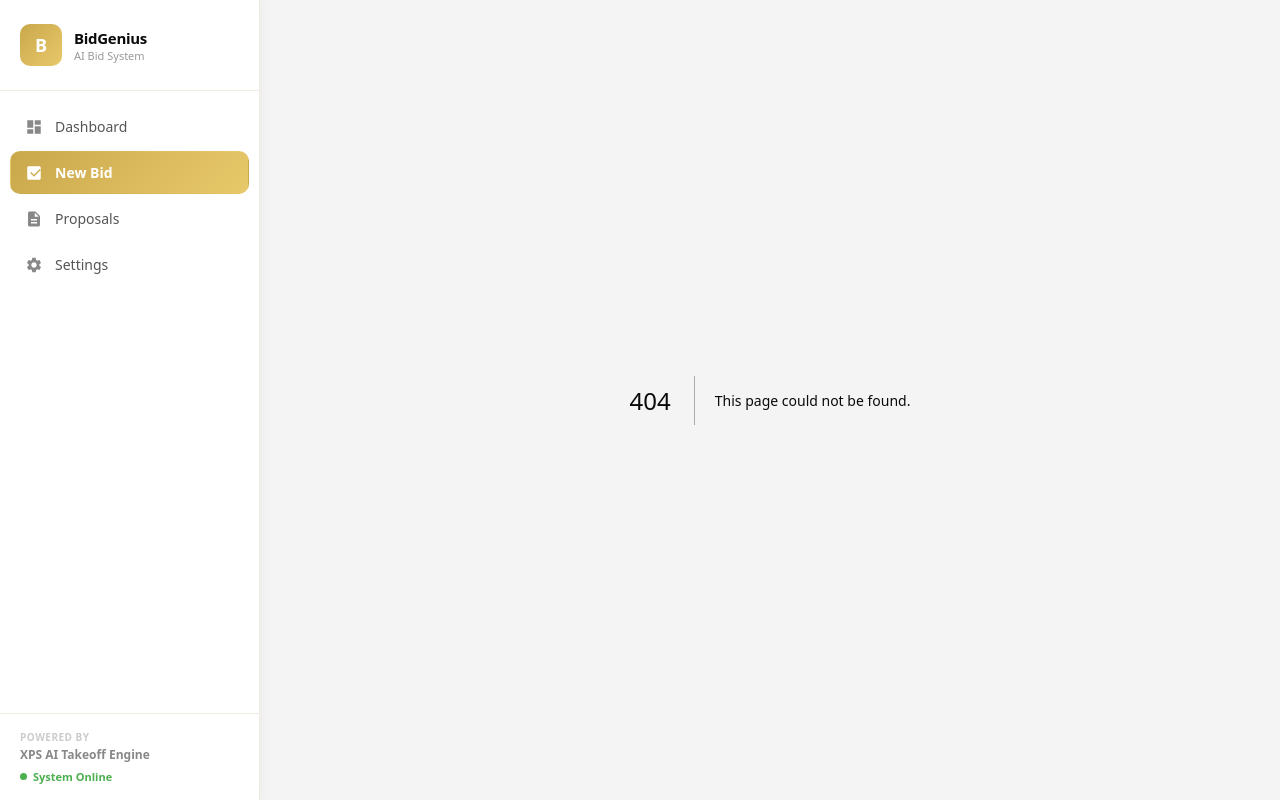
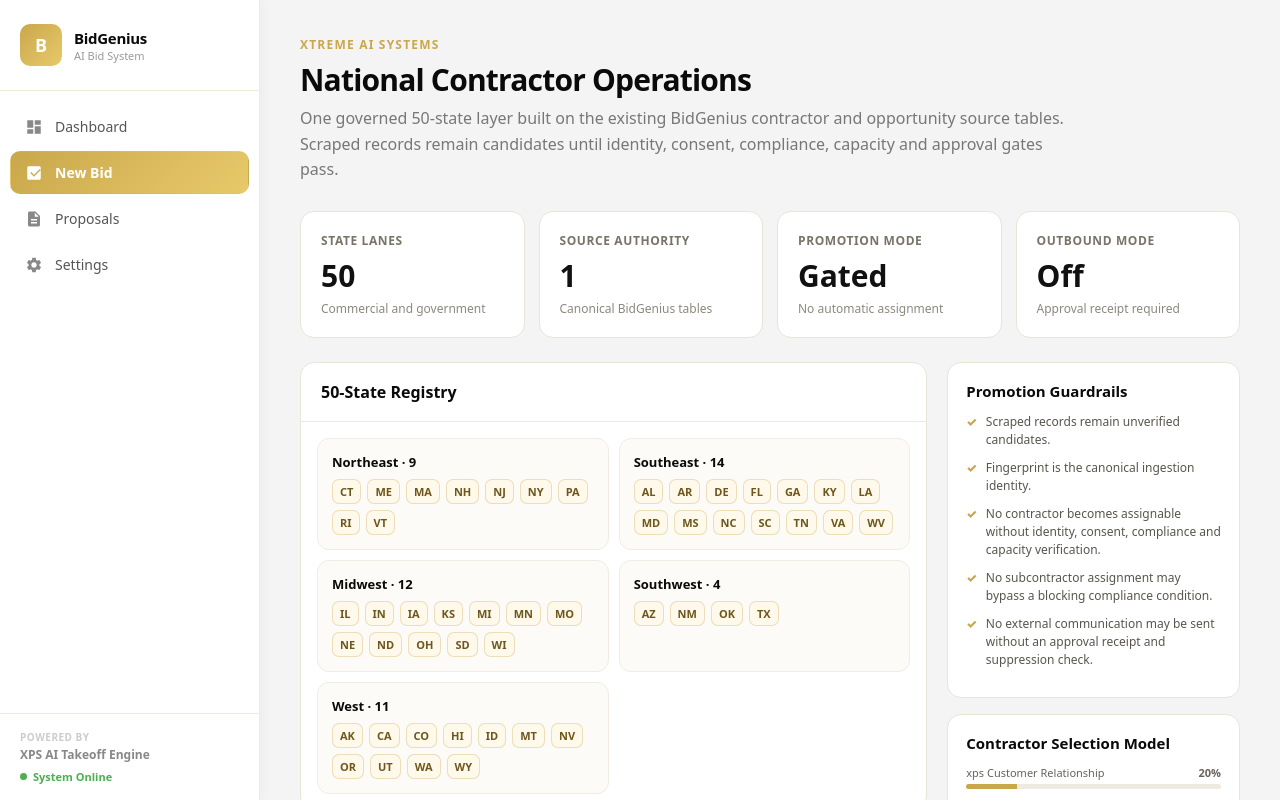
Before and after one commit to Strategic-Minds/bidgenius, a Next.js app: page /national in a window 1280 px wide. Before the commit this address had no page. Shown: the top 800 px of the page. Built offline with nearby package versions, Linux system fonts and the light colour scheme.

Commit message:
feat(ui): add national operations command page

```diff
--- /dev/null
+++ b/app/national/page.tsx
@@ -0,0 +1,97 @@
+import {
+  contractorSelectionWeights,
+  nationalStates,
+  promotionRules,
+  subcontractorLifecycle
+} from '@/lib/national.mjs'
+
+const GOLD = '#C9A84C'
+const regions = ['Northeast', 'Southeast', 'Midwest', 'Southwest', 'West']
+
+function Card({ title, value, note }: { title: string; value: string; note: string }) {
+  return (
+    <div style={{ background: '#fff', border: '1px solid #E9E4D8', borderRadius: 14, padding: 20 }}>
+      <div style={{ color: '#7A7468', fontSize: 12, fontWeight: 700, textTransform: 'uppercase', letterSpacing: 0.6 }}>{title}</div>
+      <div style={{ color: '#111', fontSize: 30, fontWeight: 850, marginTop: 6 }}>{value}</div>
+      <div style={{ color: '#8D887E', fontSize: 12, marginTop: 4 }}>{note}</div>
+    </div>
+  )
+}
+
+export default function NationalOperationsPage() {
+  return (
+    <div style={{ padding: '36px 40px', maxWidth: 1280, margin: '0 auto' }}>
+      <div style={{ marginBottom: 28 }}>
+        <div style={{ color: GOLD, fontWeight: 800, fontSize: 12, letterSpacing: 1.2, textTransform: 'uppercase' }}>XTREME AI SYSTEMS</div>
+        <h1 style={{ margin: '6px 0', fontSize: 30, letterSpacing: -0.8 }}>National Contractor Operations</h1>
+        <p style={{ margin: 0, color: '#777', maxWidth: 780, lineHeight: 1.6 }}>
+          One governed 50-state layer built on the existing BidGenius contractor and opportunity source tables. Scraped records remain candidates until identity, consent, compliance, capacity and approval gates pass.
+        </p>
+      </div>
+
+      <div style={{ display: 'grid', gridTemplateColumns: 'repeat(auto-fit,minmax(190px,1fr))', gap: 14, marginBottom: 24 }}>
+        <Card title="State lanes" value="50" note="Commercial and government" />
+        <Card title="Source authority" value="1" note="Canonical BidGenius tables" />
+        <Card title="Promotion mode" value="Gated" note="No automatic assignment" />
+        <Card title="Outbound mode" value="Off" note="Approval receipt required" />
+      </div>
+
+      <div style={{ display: 'grid', gridTemplateColumns: 'minmax(0,1.5fr) minmax(280px,0.7fr)', gap: 20, alignItems: 'start' }}>
+        <section style={{ background: '#fff', border: '1px solid #E9E4D8', borderRadius: 14, overflow: 'hidden' }}>
+          <div style={{ padding: '18px 20px', borderBottom: '1px solid #EEE9DF' }}>
+            <h2 style={{ margin: 0, fontSize: 16 }}>50-State Registry</h2>
+          </div>
+          <div style={{ display: 'grid', gridTemplateColumns: 'repeat(auto-fit,minmax(210px,1fr))', gap: 10, padding: 16 }}>
+            {regions.map(region => {
+              const states = nationalStates.filter((state: any) => state.region === region)
+              return (
+                <div key={region} style={{ border: '1px solid #F0ECE4', borderRadius: 12, padding: 14, background: '#FCFBF8' }}>
+                  <div style={{ fontWeight: 800, fontSize: 13, marginBottom: 8 }}>{region} · {states.length}</div>
+                  <div style={{ display: 'flex', flexWrap: 'wrap', gap: 6 }}>
+                    {states.map((state: any) => (
+                      <span key={state.code} title={state.name} style={{ border: `1px solid ${GOLD}55`, background: '#FFF9EC', color: '#6E571C', borderRadius: 7, padding: '4px 7px', fontSize: 11, fontWeight: 750 }}>
+                        {state.code}
+                      </span>
+                    ))}
+                  </div>
+                </div>
+              )
+            })}
+          </div>
+        </section>
+
+        <div style={{ display: 'flex', flexDirection: 'column', gap: 16 }}>
+          <section style={{ background: '#fff', border: '1px solid #E9E4D8', borderRadius: 14, padding: 18 }}>
+            <h2 style={{ margin: '0 0 12px', fontSize: 15 }}>Promotion Guardrails</h2>
+            {promotionRules.map((rule: string) => (
+              <div key={rule} style={{ display: 'flex', gap: 9, marginBottom: 10, color: '#59554E', fontSize: 12, lineHeight: 1.5 }}>
+                <span style={{ color: GOLD, fontWeight: 900 }}>✓</span><span>{rule}</span>
+              </div>
+            ))}
+          </section>
+
+          <section style={{ background: '#fff', border: '1px solid #E9E4D8', borderRadius: 14, padding: 18 }}>
+            <h2 style={{ margin: '0 0 12px', fontSize: 15 }}>Contractor Selection Model</h2>
+            {Object.entries(contractorSelectionWeights).map(([label, weight]) => (
+              <div key={label} style={{ marginBottom: 10 }}>
+                <div style={{ display: 'flex', justifyContent: 'space-between', fontSize: 11, color: '#68635B', marginBottom: 4 }}>
+                  <span>{label.replace(/([A-Z])/g, ' $1')}</span><b>{Math.round(Number(weight) * 100)}%</b>
+                </div>
+                <div style={{ height: 5, borderRadius: 999, background: '#EEEAE0', overflow: 'hidden' }}>
+                  <div style={{ width: `${Number(weight) * 100}%`, height: '100%', background: GOLD }} />
+                </div>
+              </div>
+            ))}
+          </section>
+
+          <section style={{ background: '#111', color: '#fff', borderRadius: 14, padding: 18 }}>
+            <h2 style={{ margin: '0 0 10px', fontSize: 15 }}>Subcontractor Lifecycle</h2>
+            <div style={{ color: '#D5D1C8', fontSize: 11, lineHeight: 1.7 }}>
+              {subcontractorLifecycle.join(' → ')}
+            </div>
+          </section>
+        </div>
+      </div>
+    </div>
+  )
+}
```
